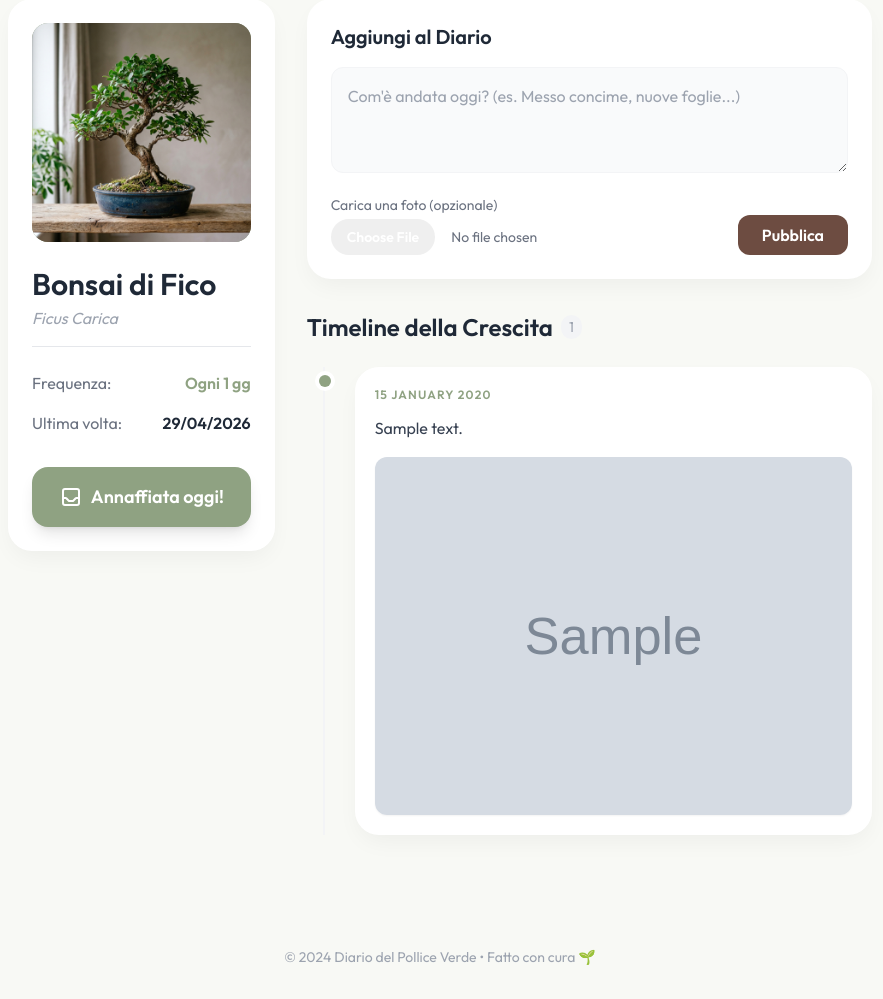
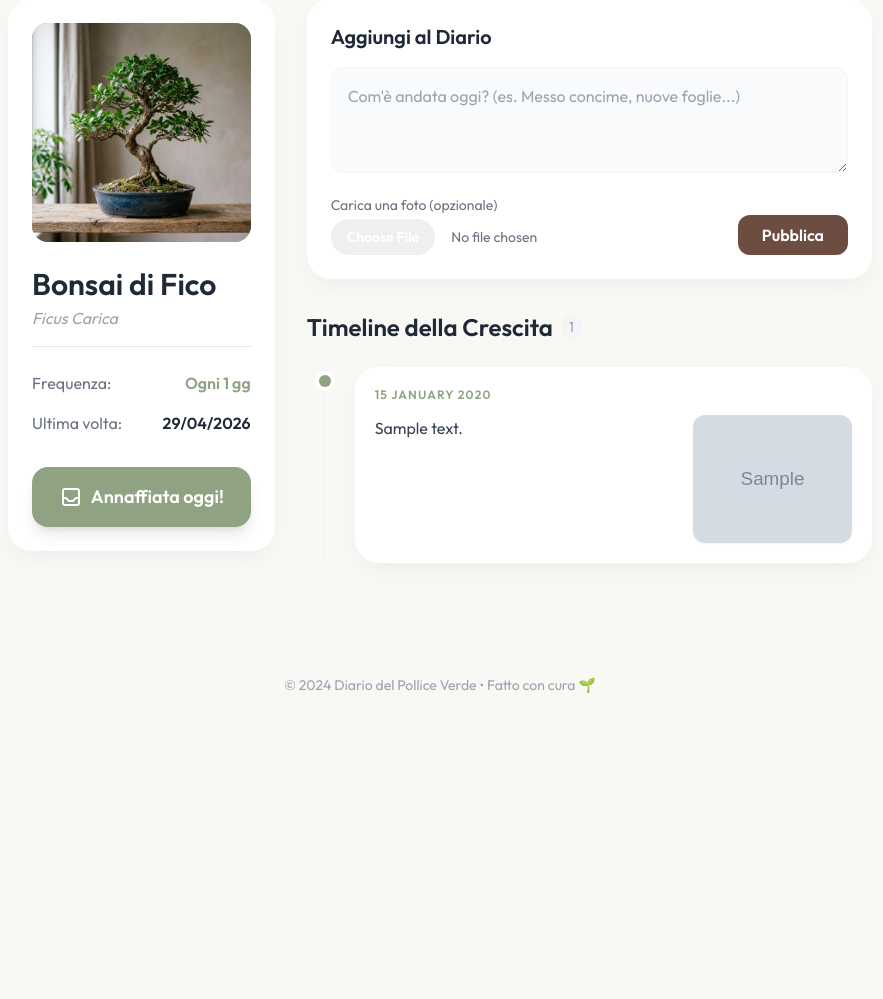
Before and after one commit to mietta-ux/piante, a Flask app: page /plant/1 in a window 1280 px wide. Shown: the part 142-1141 px from the top of the page, without its empty margins (200-1083 px from the left). After the commit the page ends 835 px from the top, so only its background shows below. Run offline with Flask 3, Linux system fonts and the light colour scheme; tables that the repository leaves empty hold one stand-in row (values such as "Sample post"); grey boxes marked "Sample" are stand-in pictures; some libraries are stand-ins or nearby versions.

Commit message:
Supporto foto aggiuntive e layout foto a lato del diario

```diff
--- a/app.py
+++ b/app.py
@@ -11,13 +11,13 @@ app.config['SECRET_KEY'] = 'green-thumb-secret'
 app.config['UPLOAD_FOLDER'] = 'static/uploads'
 app.config['MAX_CONTENT_LENGTH'] = 16 * 1024 * 1024  # 16MB max upload
 
-ALLOWED_EXTENSIONS = {'png', 'jpg', 'jpeg', 'gif'}
+ALLOWED_EXTENSIONS = {'png', 'jpg', 'jpeg', 'gif', 'heic', 'webp', 'bmp', 'HEIC', 'JPG', 'PNG'}
 
 db.init_app(app)
 
 def allowed_file(filename):
     return '.' in filename and \
-           filename.rsplit('.', 1)[1].lower() in ALLOWED_EXTENSIONS
+           filename.rsplit('.', 1)[1].lower() in [ext.lower() for ext in ALLOWED_EXTENSIONS]
 
 def init_db():
     with app.app_context():
@@ -89,15 +89,19 @@ def add_note(id):
     file = request.files.get('photo')
 
     filename = None
-    if file and allowed_file(file.filename):
-        filename = secure_filename(f"{datetime.now().strftime('%Y%m%d%H%M%S')}_{file.filename}")
-        file.save(os.path.join(app.config['UPLOAD_FOLDER'], filename))
+    if file and file.filename != '':
+        if allowed_file(file.filename):
+            filename = secure_filename(f"{datetime.now().strftime('%Y%m%d%H%M%S')}_{file.filename}")
+            file.save(os.path.join(app.config['UPLOAD_FOLDER'], filename))
+        else:
+            flash('Attenzione: formato immagine non supportato. La nota è stata salvata senza foto.', 'warning')
 
     new_note = DiaryNote(content=content, image_path=filename, plant_id=plant.id)
     db.session.add(new_note)
     db.session.commit()
 
-    flash('Nota aggiunta al diario!', 'success')
+    if not file or (file and allowed_file(file.filename)):
+        flash('Nota aggiunta al diario con successo!', 'success')
     return redirect(url_for('plant_detail', id=id))
 
 if __name__ == '__main__':
--- a/templates/plant_detail.html
+++ b/templates/plant_detail.html
@@ -106,13 +106,15 @@
                     <div class="flex justify-between items-start mb-3">
                         <span class="text-xs font-bold text-sage uppercase tracking-widest">{{ note.date_added.strftime('%d %B %Y') }}</span>
                     </div>
-                    <p class="text-gray-700 leading-relaxed">{{ note.content }}</p>
+                    <div class="flex flex-col md:flex-row gap-6">
+                        <p class="text-gray-700 leading-relaxed flex-1">{{ note.content }}</p>
 
-                    {% if note.image_path %}
-                    <div class="mt-4 rounded-xl overflow-hidden shadow-sm">
-                        <img src="{{ url_for('static', filename='uploads/' + note.image_path) }}" alt="Foto diario" class="w-full h-auto object-cover max-h-96">
+                        {% if note.image_path %}
+                        <div class="w-full md:w-1/3 flex-shrink-0 rounded-xl overflow-hidden shadow-sm h-48 md:h-32">
+                            <img src="{{ url_for('static', filename='uploads/' + note.image_path) }}" alt="Foto diario" class="w-full h-full object-cover">
+                        </div>
+                        {% endif %}
                     </div>
-                    {% endif %}
                 </div>
             </div>
             {% else %}
```
